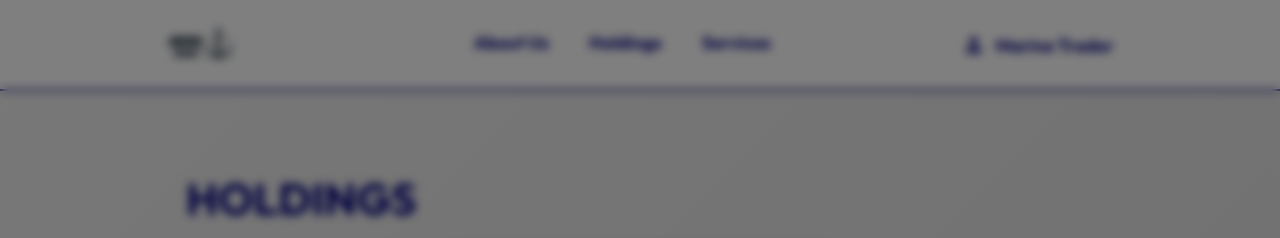
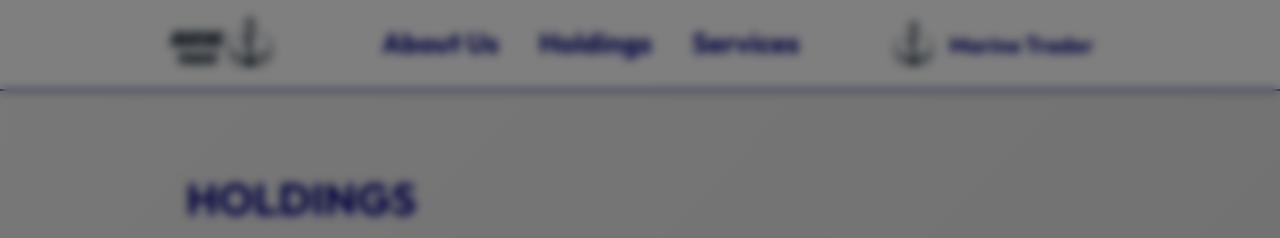
Before and after one commit to CodeNoCap/marine-trader, a plain HTML site: page index.html in a window 1280 px wide. Shown: the top 238 px of the page. Drawn offline with nearby package versions, Linux system fonts and the light colour scheme; no server answers.

Commit message:
Navbar customization fixes

```diff
--- a/index.html
+++ b/index.html
@@ -13,14 +13,14 @@
 <body>
     <header>
         <div class="header-content">
-            <img src="./assets/icon.png" alt="Marine Trader Logo" class="logo">
+            <img src="./assets/icon-text.png" alt="Marine Trader Logo" class="logo">
             <nav>
                 <a href="#">About Us</a>
                 <a href="#holdings">Holdings</a>
                 <a href="#">Services</a>
             </nav>
             <div class="user-login">
-                <span class="material-icons">person</span>
+                <img src="./assets/icon-logo.png" id="profile-logo"></span>
                 <span>Marine Trader</span>
             </div>
         </div>
--- a/styles.css
+++ b/styles.css
@@ -8,7 +8,7 @@ body {
 }
 
 header {
-    padding: 20px 166px;
+    padding: 5px 166px;
     background: white;
     display: flex;
     align-items: center;
@@ -24,19 +24,19 @@ header {
 }
 
 .logo {
-    height: 50px;
+    height: 80px;
     margin-right: 50px;
 }
 
 nav {
-    flex-grow: 1;
+    flex-grow: 1.5;
     display: flex;
     justify-content: center;
 }
 
 nav a {
     margin: 0 20px;
-    font-size: 18px;
+    font-size: 28px;
     color: navy;
     text-decoration: none;
     font-weight: bold;
@@ -45,20 +45,26 @@ nav a {
 }
 
 nav a:hover {
-    color: white;
-    border-bottom: 2px solid navy;
+    color: blue;
+    border-bottom: 2px solid blue;
 }
 
 .user-login {
     display: flex;
     align-items: center;
     color: navy;
-    font-size: 18px;
-    font-weight: bold;
+    font-size: 22px;
+    font-weight: 5px;
+    padding: 0 20px;
 }
 
 .user-login .material-icons {
     margin-right: 10px;
+}
+
+#profile-logo {
+    height: 50px;
+    padding: 0 15px;
 }
 
 hr {
```
Also changed, not shown: assets/icon-logo.png (added), assets/icon-text.png (renamed from assets/icon.png).
